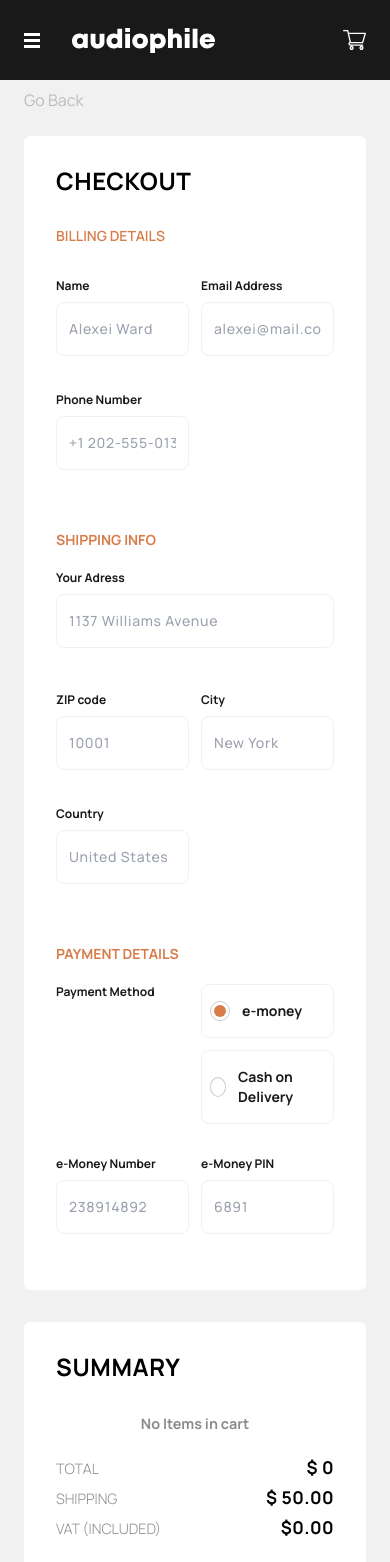
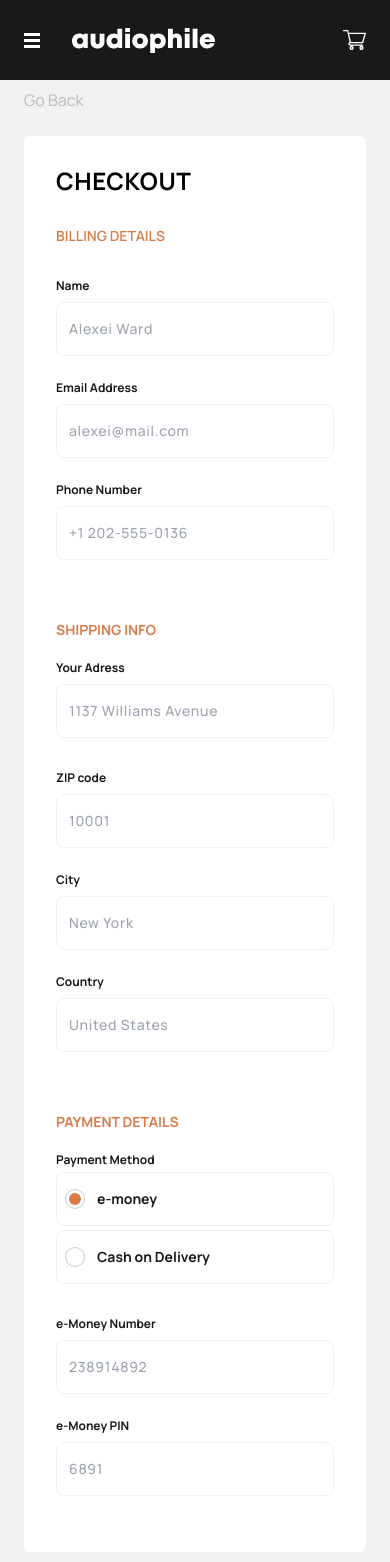
Before and after one commit to elghanbibadr/autophileEcommerce, a React (Vite) app: page /checkout in a window 390 px wide. Shown: the top 1562 px of the page. Built offline with nearby package versions, Linux system fonts and the light colour scheme.

Commit message:
more tweaking on the checkout page

```diff
--- a/src/pages/checkout/Checkout.jsx
+++ b/src/pages/checkout/Checkout.jsx
@@ -109,7 +109,7 @@ const Checkout = () => {
           <h3 className='text-black mb-8 font-bold'>CHECKOUT</h3>
             <h6 className='text-orange text-sm uppercase mb-8  font-semibold'>billing details</h6>
             <form />
-            <div className="grid grid-cols-2 gap-3">
+            <div className="xs2:grid xs2:grid-cols-2 xs2:gap-3">
               <div  >
                 <div className='flex justify-between'>
                   <label >Name</label>
@@ -134,7 +134,7 @@ const Checkout = () => {
             </div>
             <h6 className='text-orange text-sm uppercase mt-9 mb-5  font-bold'>shipping info</h6>
 
-            <div className="grid grid-cols-2 gap-3">
+            <div className="xs2:grid xs2:grid-cols-2 xs2:gap-3">
               <div className='col-span-2 mb-2 ' >
                 <div className="flex justify-between">
                   <label >Your Adress</label>
@@ -166,9 +166,9 @@ const Checkout = () => {
             </div>
 
               <h6 className='text-orange text-sm uppercase mt-9 mb-5  font-bold'>PAYMENT DETAILS</h6>
-              <div className="grid grid-cols-2 gap-3">
+              <div className="xs2:grid xs2:grid-cols-2 xs2:gap-3">
                 <h5 className='text-paleBlack  font-bold text-xs row-span-2'>Payment Method</h5>
-                <div onClick={handlePaymentMethodeSelected} className='flex cursor-pointer items-center py-4 rounded-lg px-2 border-lightGray border-[1px]'>
+                <div onClick={handlePaymentMethodeSelected} className='flex my-4 xs:my-1 cursor-pointer items-center py-4 rounded-lg px-2 border-lightGray border-[1px]'>
                 <div className='custom-radio'>
                   <span className={`orange-circle ${!isEmoneyPaymentMethod ? 'hidden':"block"} bg-orange`}></span>
                 </div>
@@ -183,7 +183,7 @@ const Checkout = () => {
                 </div>
               </div>
               {/*  */}
-             { isEmoneyPaymentMethod && <div className="grid grid-cols-2 gap-3  mt-8 items-center">
+             { isEmoneyPaymentMethod && <div className="xs2:grid xs2:grid-cols-2 xs2:gap-3  mt-8 items-center">
                 <div >
                   <div className="flex justify-between">
                     <label >e-Money Number</label>
```
